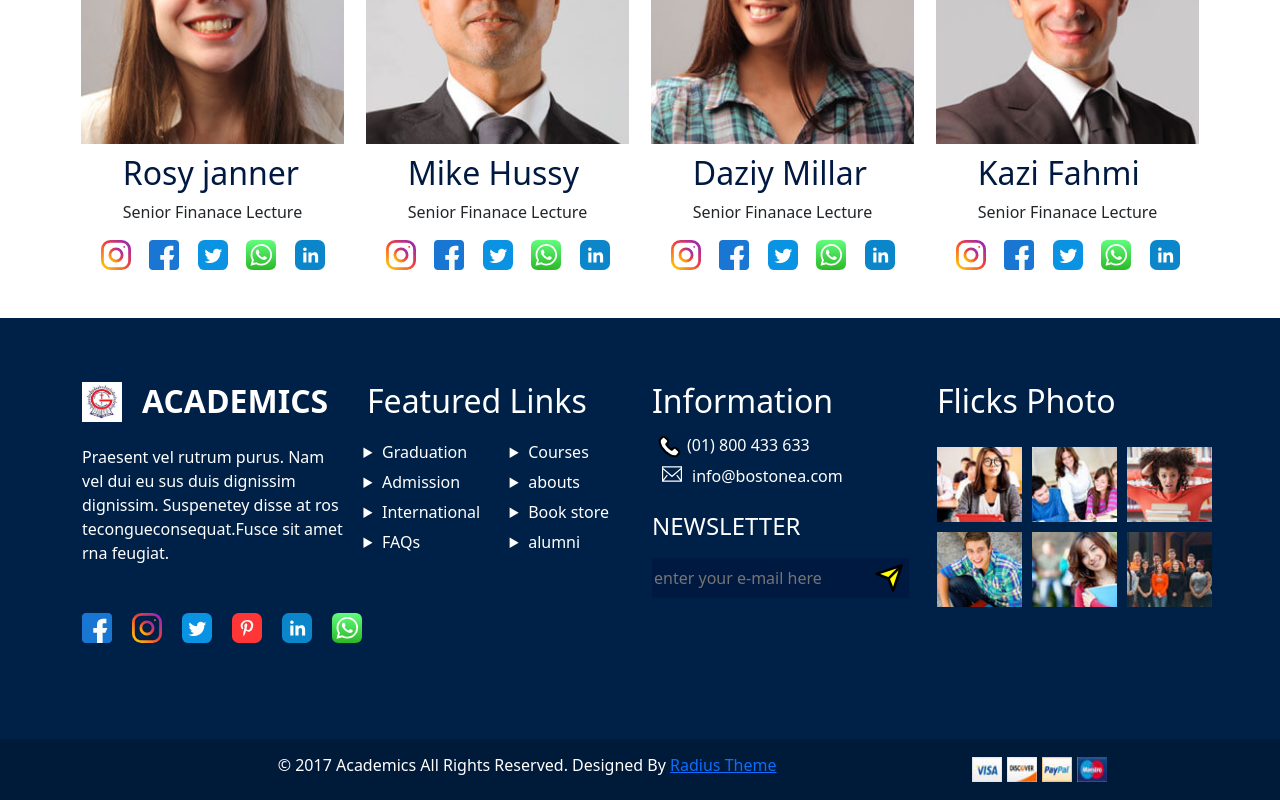
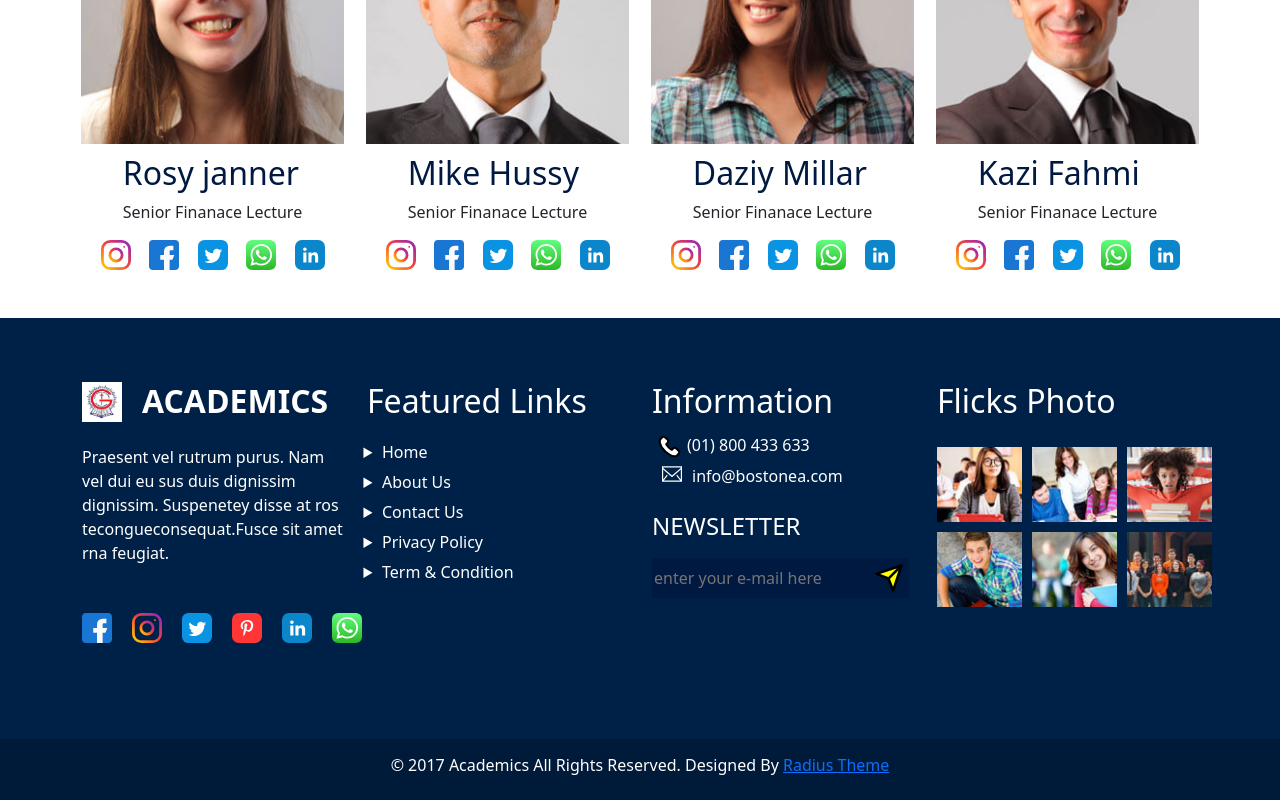
Before and after one commit to techhawk/glory_school_website, a React (Create React App) app: page /about in a window 1280 px wide. Shown: the part 1364-2164 px from the top of the page. Built offline with nearby package versions, Linux system fonts and the light colour scheme.

Commit message:
some update

```diff
--- a/src/assets/styles/App.css
+++ b/src/assets/styles/App.css
@@ -1281,7 +1281,7 @@ font-size: 55px;
   width: 100% !important;
   height: 61px;
   display: flex;
-  justify-content: space-evenly;
+  justify-content: center;
   align-items: center;
 }
 
--- a/src/components/FooterComponent/index.js
+++ b/src/components/FooterComponent/index.js
@@ -62,17 +62,18 @@ const FooterComponent = () => {
                             </div>
                             <div className="featured-all-link mt-3">
                                 <ul>
-                                    <li><a href="">Graduation</a></li>
-                                    <li><a href="">Admission</a></li>
-                                    <li><a href="">International</a></li>
-                                    <li><a href="">FAQs</a></li>
+                                    <li><a href="/">Home</a></li>
+                                    <li><a href="/about">About Us</a></li>
+                                    <li><a href="/contact">Contact Us</a></li>
+                                    <li><a href="/privacy">Privacy Policy</a></li>
+                                    <li><a href="term">Term & Condition</a></li>
                                 </ul>
-                                <ul className="ms-5">
+                                {/* <ul className="ms-5">
                                     <li><a href="">Courses</a></li>
                                     <li><a href="">abouts</a></li>
                                     <li><a href="">Book store</a></li>
                                     <li><a href="">alumni</a></li>
-                                </ul>
+                                </ul> */}
                             </div>
 
                         </div>
@@ -149,12 +150,12 @@ const FooterComponent = () => {
              <div className="design-by mt-2">
                 <p>© 2017 Academics All Rights Reserved.   Designed By <a href="">Radius Theme</a> </p>
                 </div>
-                <div className="online-card">
+                {/* <div className="online-card">
                     <img src={payment1} alt="" />
                     <img src={payment2} alt="" />
                     <img src={payment3} alt="" />
                     <img src={payment4} alt="" />
-                </div>
+                </div> */}
                 </div>
             </div>
 
```
